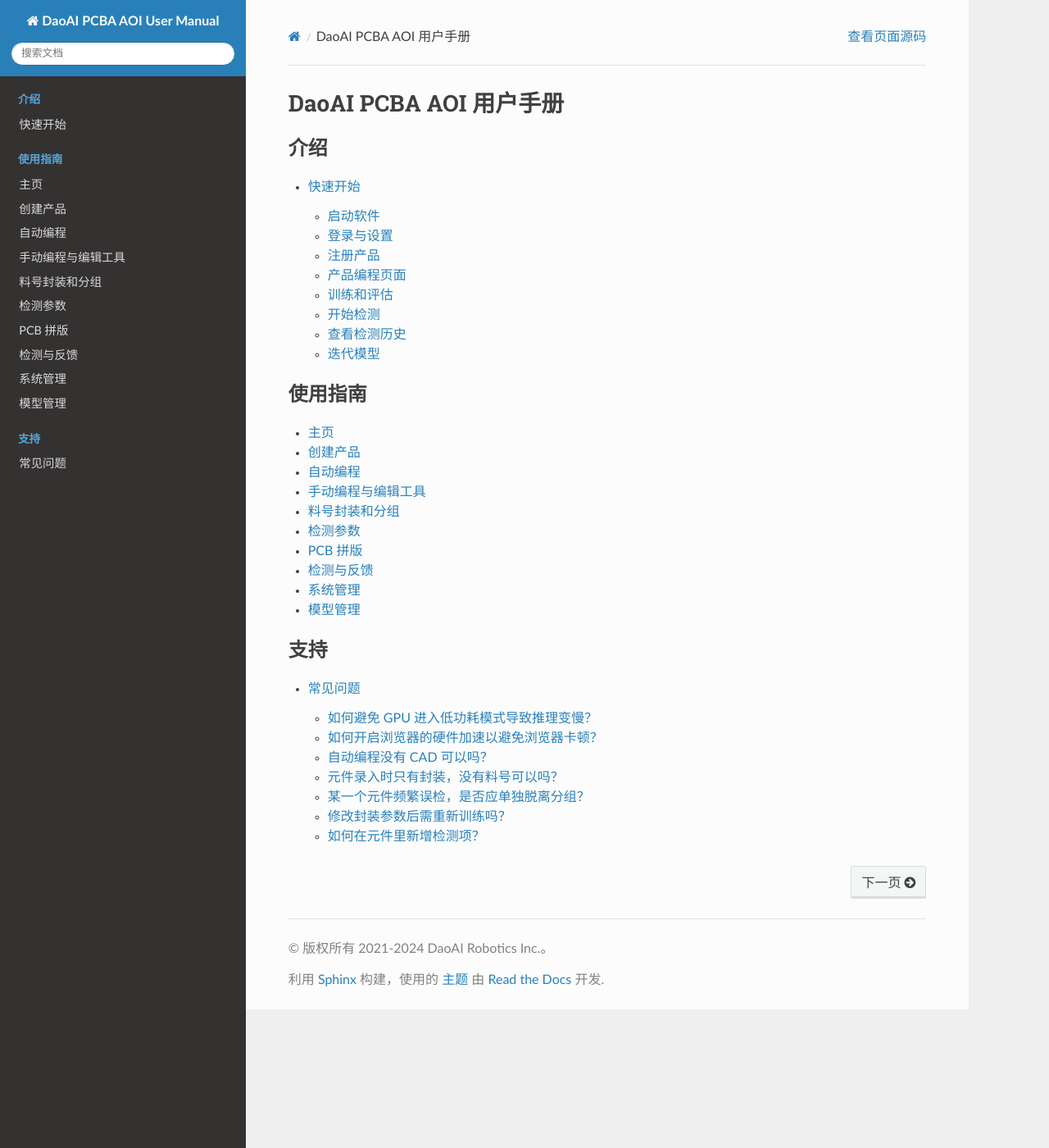
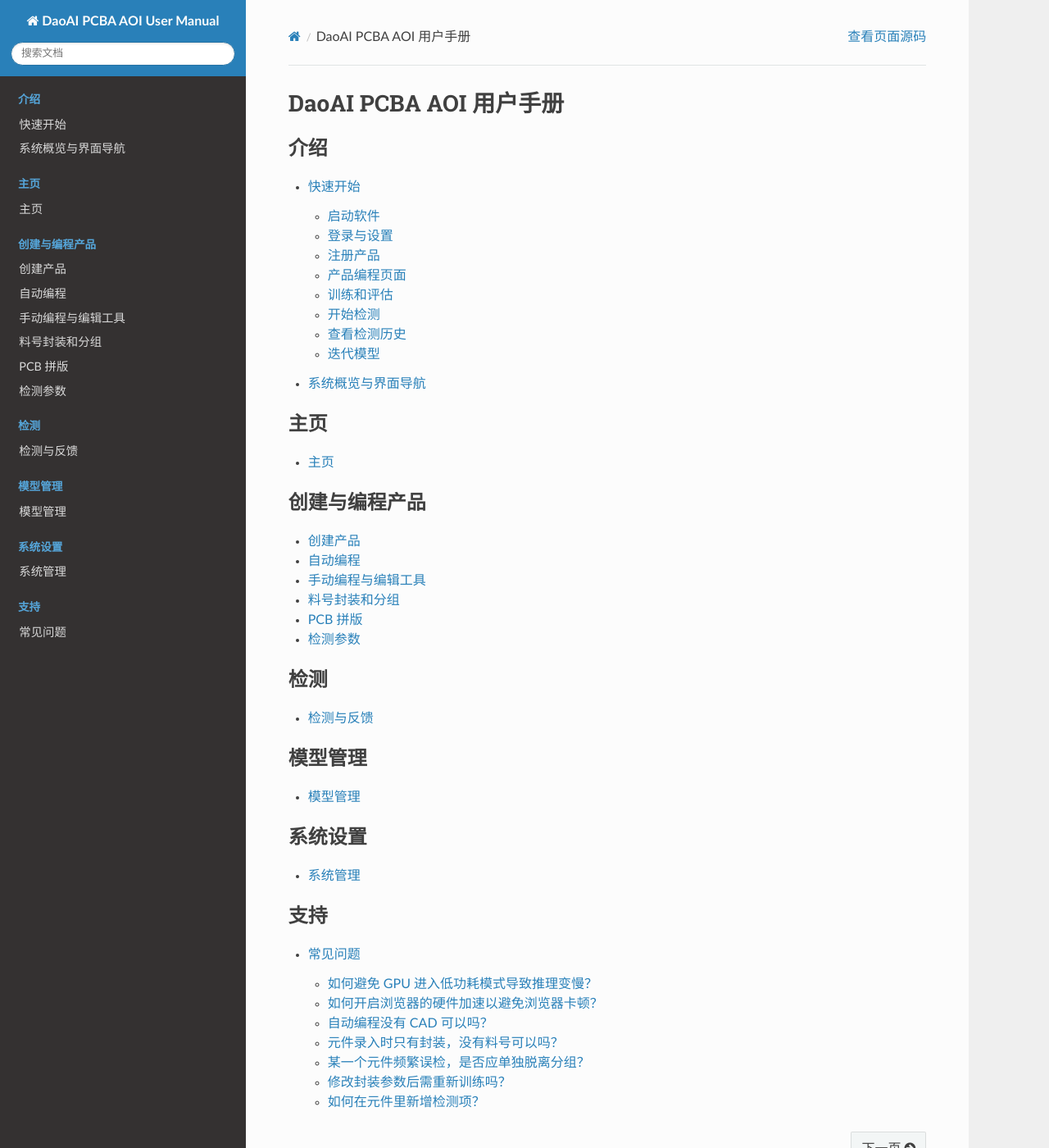
Before and after one commit to DaoAI-Robotics-Inc/daoai_pcb_aoi_user_manual, a Sphinx documentation site: the page built from docs/source/index.rst, in a window 1280 px wide and 1400 px high. Shown: the whole window at 82% size. Built offline with Sphinx 7.4.7 and the Read the Docs theme 3.1.0, drawn with Linux system fonts in a browser that asks for light colours.

```diff
--- a/docs/source/index.rst
+++ b/docs/source/index.rst
@@ -6,23 +6,42 @@ DaoAI PCBA AOI 用户手册
    :caption: 介绍
 
    introduce/quick_start/index
+   introduce/overview/index
 
 .. toctree::
    :maxdepth: 1
-   :caption: 使用指南
+   :caption: 主页
 
    complete_user_guide/home/index
+
+.. toctree::
+   :maxdepth: 1
+   :caption: 创建与编程产品
+
    complete_user_guide/features/create_product
    complete_user_guide/features/auto_programming
    complete_user_guide/features/manual_programming
    complete_user_guide/features/part_library_and_grouping
+   complete_user_guide/features/pcb_array
    complete_user_guide/config/index
-   complete_user_guide/features/pcb_array
+
+.. toctree::
+   :maxdepth: 1
+   :caption: 检测
+
    complete_user_guide/inspection/index
-   complete_user_guide/system_management/index
+
+.. toctree::
+   :maxdepth: 1
+   :caption: 模型管理
+
    complete_user_guide/system_management/models
 
+.. toctree::
+   :maxdepth: 1
+   :caption: 系统设置
 
+   complete_user_guide/system_management/index
 
 .. toctree::
    :maxdepth: 2
```
